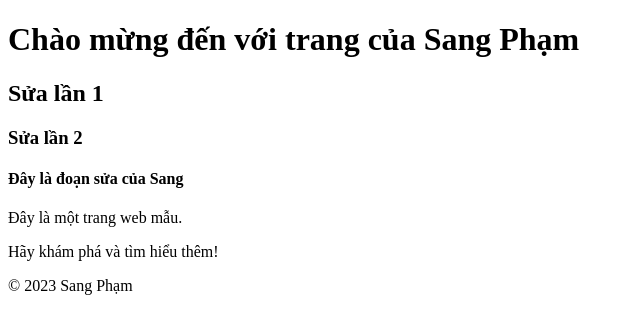
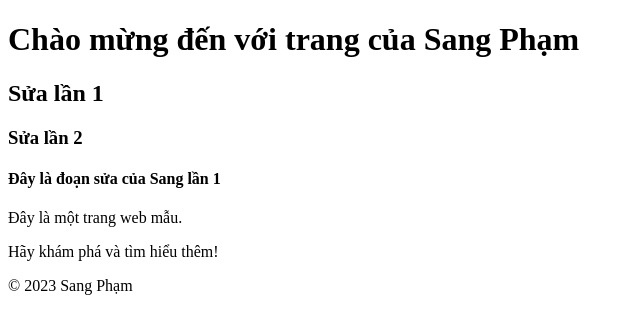
Before and after one commit to Sangpham26/git_study, a plain HTML site: page index.html in a window 1280 px wide. Shown: the full height of the page, 0-640 px from the left. Drawn offline with Linux system fonts and the light colour scheme.

Commit message:
Sang sửa đổi

```diff
--- a/index.html
+++ b/index.html
@@ -9,7 +9,7 @@
     <h1>Chào mừng đến với trang của Sang Phạm</h1>
     <h2>Sửa lần 1</h2>
     <h3>Sửa lần 2</h3>
-    <h4>Đây là đoạn sửa của Sang</h4>
+    <h4>Đây là đoạn sửa của Sang lần 1</h4>
     <p>Đây là một trang web mẫu.</p>
     <p>Hãy khám phá và tìm hiểu thêm!</p>
     <footer>
```
